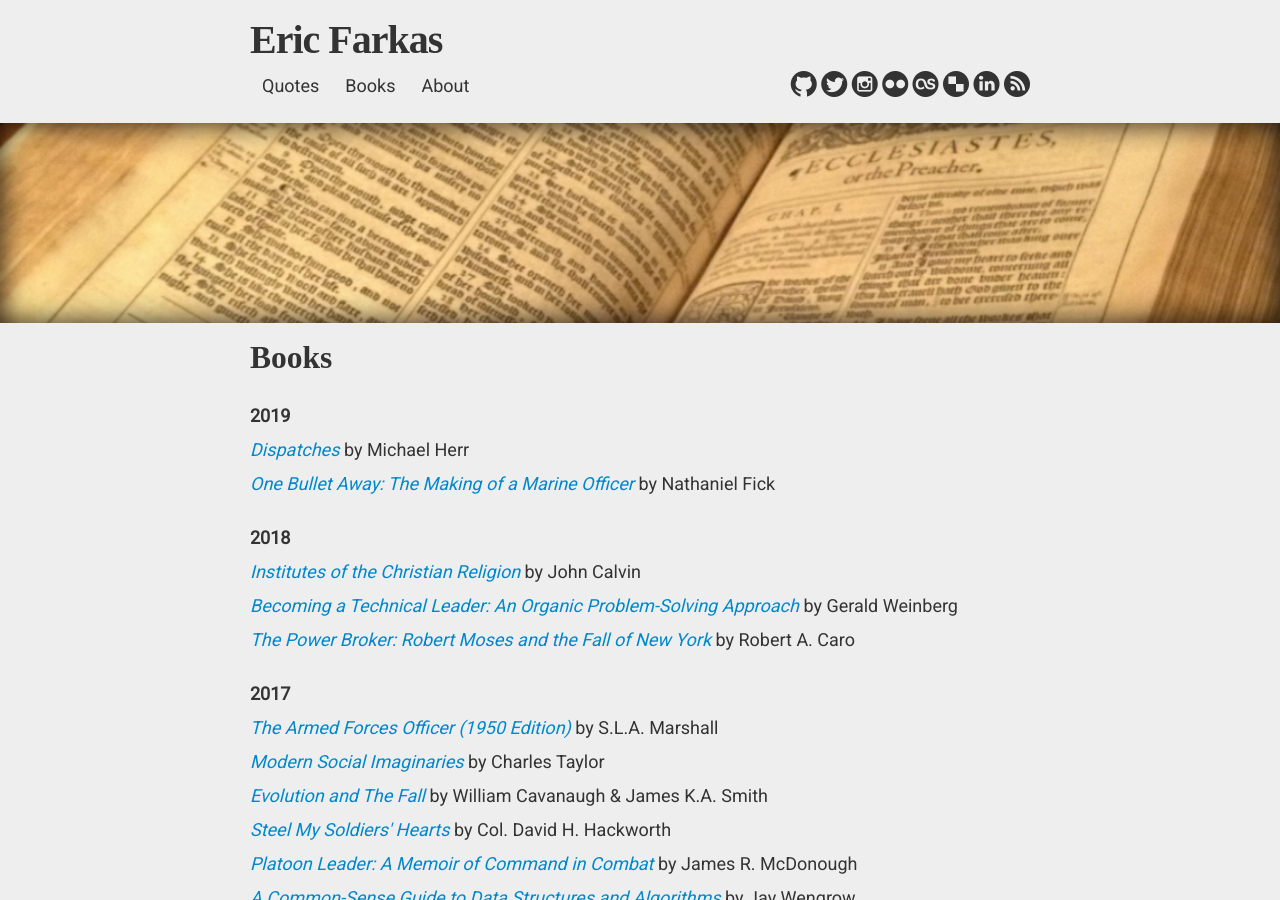
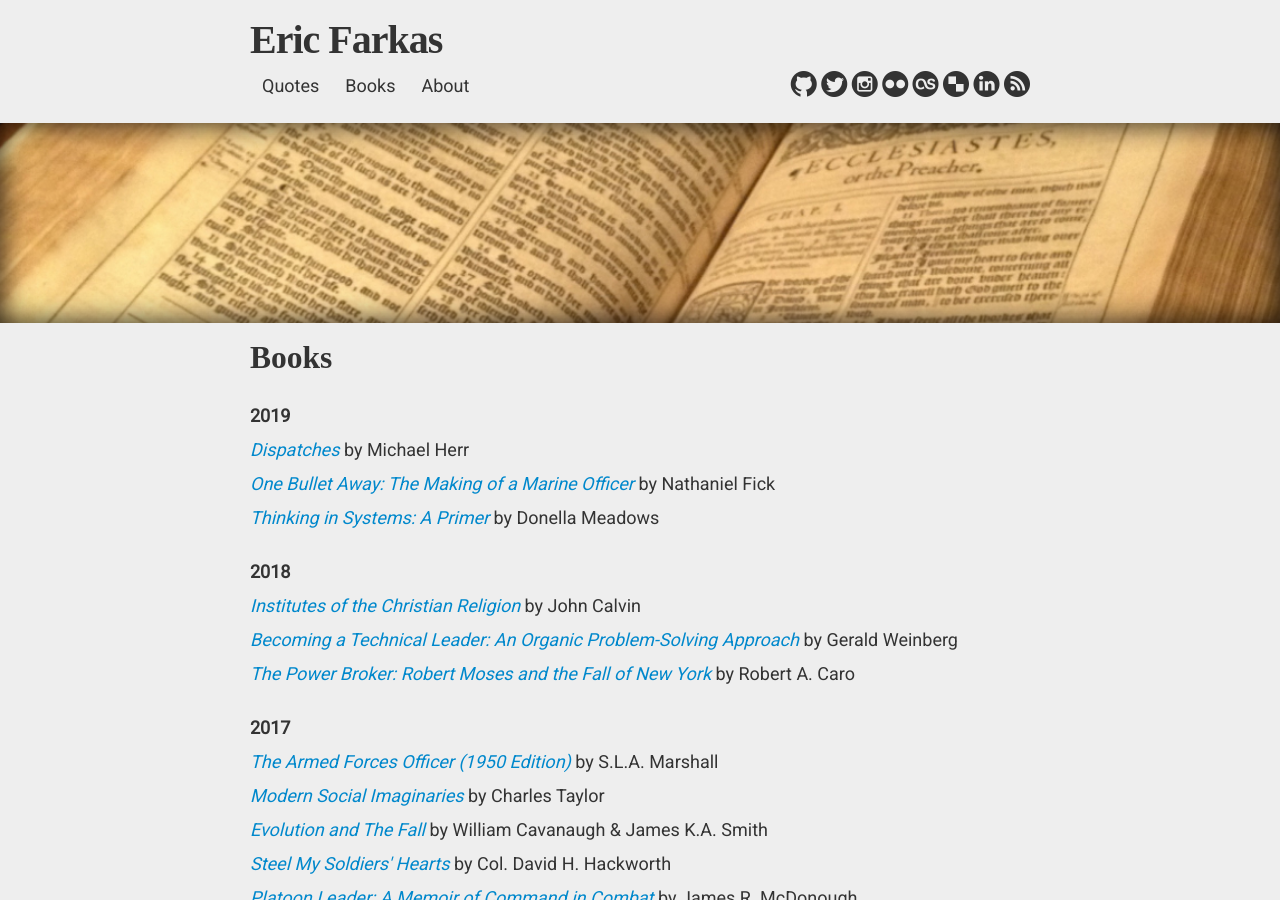
Before and after one commit to speric/speric.github.com, a Jekyll site: the page built from books/index.html, in a window 1280 px wide and 900 px high. Built offline with Jekyll 4.4.1, drawn with Linux system fonts in a browser that asks for light colours; some web fonts are replaced; comment, search, counter and statistics services are not loaded.

Commit message:
Add Thinking in Systems to books

```diff
--- a/books/index.html
+++ b/books/index.html
@@ -12,6 +12,7 @@ header_img: "quotes.jpg"
 
 <p><i><a href="https://www.amazon.com/gp/product/B00640Z0RI/">Dispatches</a></i> by Michael Herr</p>
 <p><i><a href="https://www.amazon.com/One-Bullet-Away-Making-Officer/dp/0618556133/">One Bullet Away: The Making of a Marine Officer</a></i> by Nathaniel Fick</p>
+<p><i><a href="https://www.amazon.com/Thinking-Systems-Donella-H-Meadows/dp/1603580557">Thinking in Systems: A Primer</a></i> by Donella Meadows</p>
 
 <br/>
 
```
